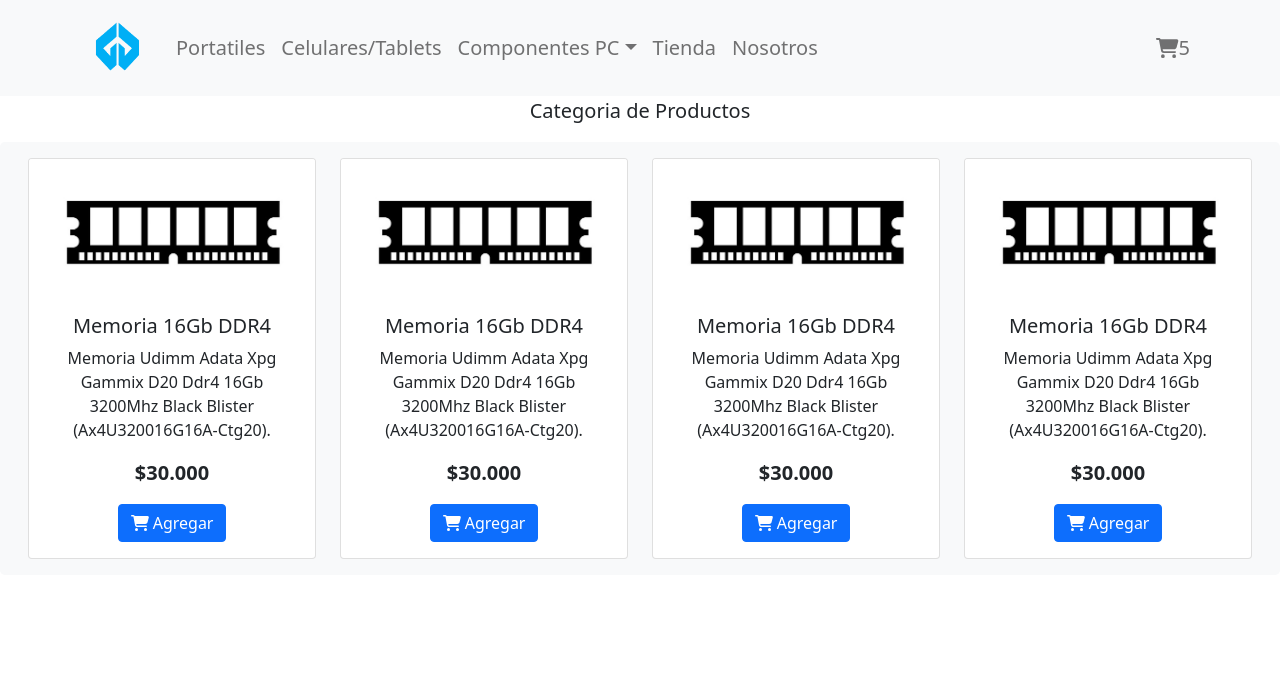
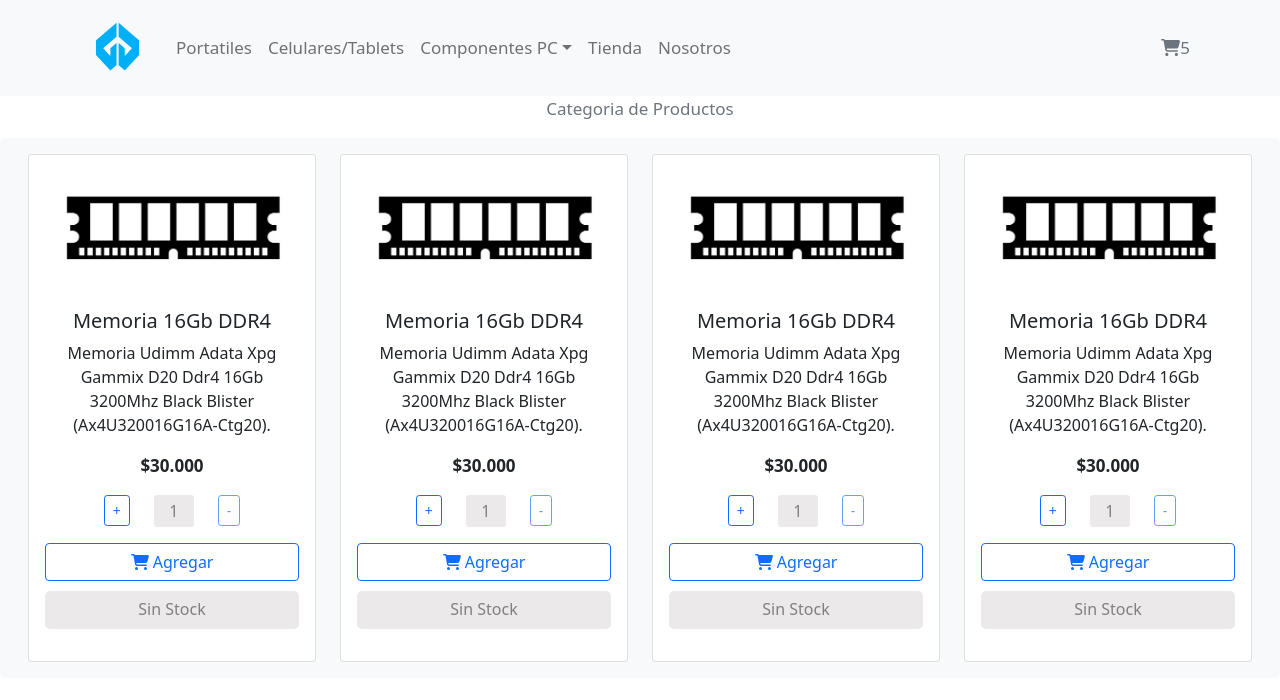
Before and after one commit to olaya82/tucompu2, a React (Create React App) app: page / in a window 1280 px wide. Shown: the top 700 px of the page. Built offline with nearby package versions, Linux system fonts and the light colour scheme.

Commit message:
Contador boton

```diff
--- a/src/components/CartWidget.css
+++ b/src/components/CartWidget.css
@@ -1,8 +1,8 @@
 .font{
-    font-size: 20px;
+    font-size: 17px;
 }
 
 .font-dark{
-    font-size: 20px;
+    font-size: 17px;
     font-weight: bold;
 }
--- /dev/null
+++ b/src/components/ItemCount.css
@@ -0,0 +1,12 @@
+.contador {
+    background-color:rgb(235, 233, 233);
+    color: gray;
+    border-radius: 3px;
+    width: 40px;
+    height: 32px;
+    padding-top: 4px;
+}
+
+.fondo {
+    background-color: white;
+}
--- /dev/null
+++ b/src/components/ItemCount.js
@@ -0,0 +1,40 @@
+import './ItemCount.css'
+import { useState } from "react";
+import { Button, Container, Row, Col } from 'react-bootstrap';
+
+function ItemCount({stock, initial, onAdd}) {
+
+    const [unidades, setUnidades] = useState(initial);
+    const [disableBotonMas, setDisableBotonMas] = useState(false);
+    const [disableBotonMenos, setDisableBotonMenos] = useState(true);
+
+    const sumar = () => {
+        setDisableBotonMenos(false)
+        if (unidades === (stock-1)) {
+            setDisableBotonMas(true)
+        }
+        setUnidades(unidades + 1)
+    }
+
+    const restar = () => {
+        setDisableBotonMas(false)
+        if(unidades === initial) {
+            setDisableBotonMenos(true)
+
+        }
+        setUnidades(unidades - 1)
+    }
+
+    return (
+        <>
+            <Container fluid>
+                <Row xs="auto" md="auto" className="rounded-3 justify-content-center">
+                    <Col><Button variant="outline-primary" size="sm" onClick={sumar} disabled={disableBotonMas}> + </Button></Col>
+                    <Col><p className="contador">{unidades}</p></Col>
+                    <Col><Button variant="outline-primary" size="sm" onClick={restar} disabled={disableBotonMenos} > - </Button></Col>
+                </Row>
+            </Container>
+        </>
+    )
+}
+export default ItemCount;
--- a/src/components/ItemListContainer.css
+++ b/src/components/ItemListContainer.css
@@ -1,5 +1,18 @@
 .font {
-    font-size: 30px;
+    font-size: 20px;
     color: #6c757d;
+}
 
+.espacio {
+    padding-bottom: 10px;
 }
+
+.stock {
+    background-color:rgb(235, 233, 233);
+    color: gray;
+    border-radius: 5px;
+    width: auto;
+    height: 38px;
+    border: 0px;
+    padding: 6px;
+}
--- a/src/components/ItemListContainer.js
+++ b/src/components/ItemListContainer.js
@@ -1,16 +1,20 @@
-import React from 'react';
+import { React } from 'react';
+import './ItemListContainer.css'
 import { Card, Button, Container, Row, Col} from 'react-bootstrap';
 //import '../node_modules/bootstrap/dist/css/bootstrap.min.css';
 import { FontAwesomeIcon } from '@fortawesome/react-fontawesome';
 import { faCartShopping } from '@fortawesome/free-solid-svg-icons';
+import ItemCount from './ItemCount';
 
-function ItemListContainer({titulo}) {
+function ItemListContainer({titulo, stock}) {
+
     return (
         <>
+
         <div><p className="font text-center">{titulo}</p></div>
         <Container fluid>
-            <Row md={4} className="p-3 bg-light rounded-3 justify-content-md-center">
-                <Col>
+            <Row xs="auto" md="auto" className="p-3 bg-light rounded-3 justify-content-center">
+                <Col xs="auto" md="auto">
                     <Card className="text-center"style={{ width: '18rem' }}>
                     <Card.Img variant="top" src={require('../assets/img/memoria_ram.jpg')} alt="imagen del componente" />
                         <Card.Body>
@@ -19,47 +23,63 @@
                                 Memoria Udimm Adata Xpg Gammix D20 Ddr4 16Gb 3200Mhz Black Blister (Ax4U320016G16A-Ctg20).
                             </Card.Text>
                             <Card.Text className="font-dark">$30.000</Card.Text>
-                            <Button variant="primary"><FontAwesomeIcon icon={faCartShopping}/> Agregar </Button>
-                        </Card.Body>
+                            <ItemCount stock={5} initial={1}/>
+                            <div className="d-grid gap-2 col-12 mx-auto espacio">
+                                <Button variant="outline-primary"><FontAwesomeIcon icon={faCartShopping}/> Agregar </Button>
+                            </div>
+                            <p className="stock"> { stock > 0 ? `Stock: ${stock}` : `Sin Stock`}</p>
+                            </Card.Body>
                     </Card>
                 </Col>
-                <Col>
+                <Col xs="auto" md="auto">
                     <Card className="text-center"style={{ width: '18rem' }}>
-                    <Card.Img variant="top" src={require('../assets/img/memoria_ram.jpg')} alt="imagen del componente"/>
+                    <Card.Img variant="top" src={require('../assets/img/memoria_ram.jpg')} alt="imagen del componente" />
                         <Card.Body>
                             <Card.Title>Memoria 16Gb DDR4</Card.Title>
                             <Card.Text>
                                 Memoria Udimm Adata Xpg Gammix D20 Ddr4 16Gb 3200Mhz Black Blister (Ax4U320016G16A-Ctg20).
                             </Card.Text>
                             <Card.Text className="font-dark">$30.000</Card.Text>
-                            <Button variant="primary"><FontAwesomeIcon icon={faCartShopping}/> Agregar </Button>
-                        </Card.Body>
+                            <ItemCount stock={5} initial={1}/>
+                            <div className="d-grid gap-2 col-12 mx-auto espacio">
+                                <Button variant="outline-primary"><FontAwesomeIcon icon={faCartShopping}/> Agregar </Button>
+                            </div>
+                            <p className="stock"> { stock > 0 ? `Stock: ${stock}` : `Sin Stock`}</p>
+                            </Card.Body>
                     </Card>
                 </Col>
-                <Col>
+                <Col xs="auto" md="auto">
                     <Card className="text-center"style={{ width: '18rem' }}>
-                    <Card.Img variant="top" src={require('../assets/img/memoria_ram.jpg')} alt="imagen del componente"/>
+                    <Card.Img variant="top" src={require('../assets/img/memoria_ram.jpg')} alt="imagen del componente" />
                         <Card.Body>
                             <Card.Title>Memoria 16Gb DDR4</Card.Title>
                             <Card.Text>
                                 Memoria Udimm Adata Xpg Gammix D20 Ddr4 16Gb 3200Mhz Black Blister (Ax4U320016G16A-Ctg20).
                             </Card.Text>
                             <Card.Text className="font-dark">$30.000</Card.Text>
-                            <Button variant="primary"><FontAwesomeIcon icon={faCartShopping}/> Agregar </Button>
-                        </Card.Body>
+                            <ItemCount stock={5} initial={1}/>
+                            <div className="d-grid gap-2 col-12 mx-auto espacio">
+                                <Button variant="outline-primary"><FontAwesomeIcon icon={faCartShopping}/> Agregar </Button>
+                            </div>
+                            <p className="stock"> { stock > 0 ? `Stock: ${stock}` : `Sin Stock`}</p>
+                            </Card.Body>
                     </Card>
                 </Col>
-                <Col>
+                <Col xs="auto" md="auto">
                     <Card className="text-center"style={{ width: '18rem' }}>
-                    <Card.Img variant="top" src={require('../assets/img/memoria_ram.jpg')} alt="imagen del componente"/>
+                    <Card.Img variant="top" src={require('../assets/img/memoria_ram.jpg')} alt="imagen del componente" />
                         <Card.Body>
                             <Card.Title>Memoria 16Gb DDR4</Card.Title>
                             <Card.Text>
                                 Memoria Udimm Adata Xpg Gammix D20 Ddr4 16Gb 3200Mhz Black Blister (Ax4U320016G16A-Ctg20).
                             </Card.Text>
                             <Card.Text className="font-dark">$30.000</Card.Text>
-                            <Button variant="primary"><FontAwesomeIcon icon={faCartShopping}/> Agregar </Button>
-                        </Card.Body>
+                            <ItemCount stock={5} initial={1}/>
+                            <div className="d-grid gap-2 col-12 mx-auto espacio">
+                                <Button variant="outline-primary"><FontAwesomeIcon icon={faCartShopping}/> Agregar </Button>
+                            </div>
+                            <p className="stock"> { stock > 0 ? `Stock: ${stock}` : `Sin Stock`}</p>
+                            </Card.Body>
                     </Card>
                 </Col>
             </Row>
--- a/src/components/MainBar.js
+++ b/src/components/MainBar.js
@@ -23,11 +23,11 @@
                     <Nav className="me-auto" >
                         <Nav.Link href="#portatiles">Portatiles</Nav.Link>
                         <Nav.Link href="#celulares">Celulares/Tablets</Nav.Link>
-                            <NavDropdown title="Componentes PC" id="basic-nav-dropdown">
-                                <NavDropdown.Item href="#action/3.1">Motherboard</NavDropdown.Item>
-                                <NavDropdown.Item href="#action/3.2">Memorias</NavDropdown.Item>
-                                <NavDropdown.Item href="#action/3.3">Microprocesadores</NavDropdown.Item>
-                                <NavDropdown.Item href="#action/3.4">Placas de Video</NavDropdown.Item>
+                            <NavDropdown title="Componentes PC" id="basic-nav-dropdown" className="font">
+                                <NavDropdown.Item href="#action/3.1" className="font">Motherboard</NavDropdown.Item>
+                                <NavDropdown.Item href="#action/3.2" className="font">Memorias</NavDropdown.Item>
+                                <NavDropdown.Item href="#action/3.3" className="font">Microprocesadores</NavDropdown.Item>
+                                <NavDropdown.Item href="#action/3.4" className="font">Placas de Video</NavDropdown.Item>
                                 <NavDropdown.Divider />
                                 <NavDropdown.Item href="#action/3.5">Accesorios/Otros</NavDropdown.Item>
                             </NavDropdown>
```
